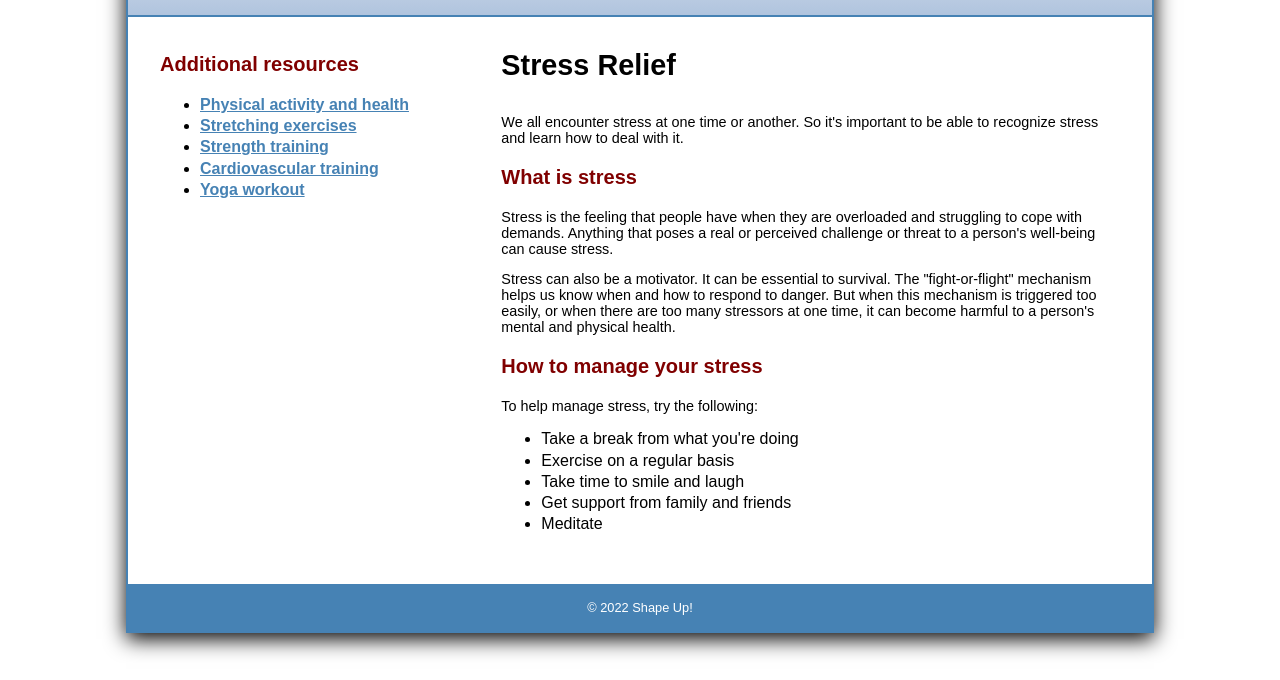
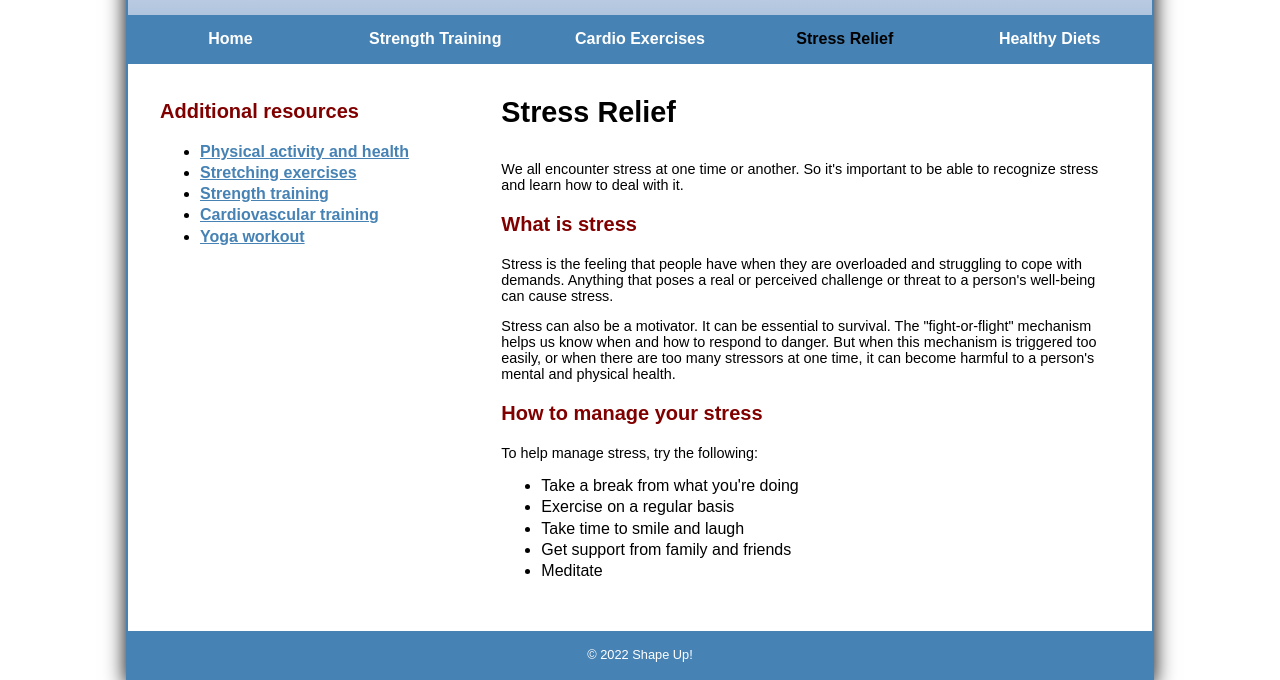
Before and after one commit to LVT53/shape-up, a website built with webpack: page stress/index.html in a window 1280 px wide. Shown: the part 131-811 px from the top of the page. Built offline with nearby package versions, Linux system fonts and the light colour scheme.

Commit message:
Added basic nav to home and stress pages

```diff
--- a/stress/index.html
+++ b/stress/index.html
@@ -10,7 +10,6 @@
 </head>
 
 <body>
-  <div class="grid-container">
   <div class="hero">
     <img alt="shape up logo" src="../images/shape_up_logo.webp">
     <div>
@@ -18,6 +17,16 @@
       <h2>Find the best fit for you</h2>
     </div>
   </div>
+  <div class="nav">
+    <ul>
+      <li><a href="#">Home</a></li>
+      <li><a href="#">Strength Training</a></li>
+      <li><a href="#">Cardio Exercises</a></li>
+      <li><a class="active" href="#">Stress Relief</a></li>
+      <li><a href="#">Healthy Diets</a></li>
+    </ul>
+  </div>
+  <div class="grid-container">
     <main>
       <div class="main_content">
         <h2>Stress Relief</h2>
--- a/styles/main_rwd.css
+++ b/styles/main_rwd.css
@@ -104,6 +104,35 @@ footer p {
   color: #fff;
 }
 
+
+.nav {
+  background-color: steelblue;
+}
+
+.nav ul {
+  margin: 0;
+  padding: 0;
+  display: grid;
+  grid-template-columns: 1fr 1fr 1fr 1fr 1fr;
+  list-style: none;
+}
+
+.nav ul li {
+  text-align: center;
+}
+
+.nav ul li a {
+  display: inline-block;
+  padding: .8rem 1rem;
+  text-decoration: none;
+  color: #fff;
+  font-weight: bold;
+}
+
+.nav ul li a.active {
+  color: black;
+}
+
 @media screen and (max-width: 900px) {
   body {
     box-shadow: none;
--- a/styles/stress.css
+++ b/styles/stress.css
@@ -11,10 +11,37 @@ body {
 .grid-container {
   display: grid;
   grid-template-areas:
-    "header header"
     "aside main"
     "footer footer";
   grid-template-columns: 5fr 10fr;
+}
+
+.nav {
+  background-color: steelblue;
+}
+
+.nav ul {
+  margin: 0;
+  padding: 0;
+  display: grid;
+  grid-template-columns: 1fr 1fr 1fr 1fr 1fr;
+  list-style: none;
+}
+
+.nav ul li {
+  text-align: center;
+}
+
+.nav ul li a {
+  display: inline-block;
+  padding: .8rem 1rem;
+  text-decoration: none;
+  color: #fff;
+  font-weight: bold;
+}
+
+.nav ul li a.active {
+  color: black;
 }
 
 h1 {
@@ -150,10 +177,19 @@ footer p {
   .grid-container {
     grid-template-areas:
     "header"
+    "nav"
     "main"
     "aside"
     "footer";
     grid-template-columns: 1fr;
+  }
+
+  .nav ul {
+    margin: 0;
+    padding: 0;
+    display: grid;
+    grid-template-columns: 1fr;
+    list-style: none;
   }
 }
 
```
Also changed, not shown: index.html (+9 -0 lines). Lines whose indentation alone changed are shown as unchanged.
